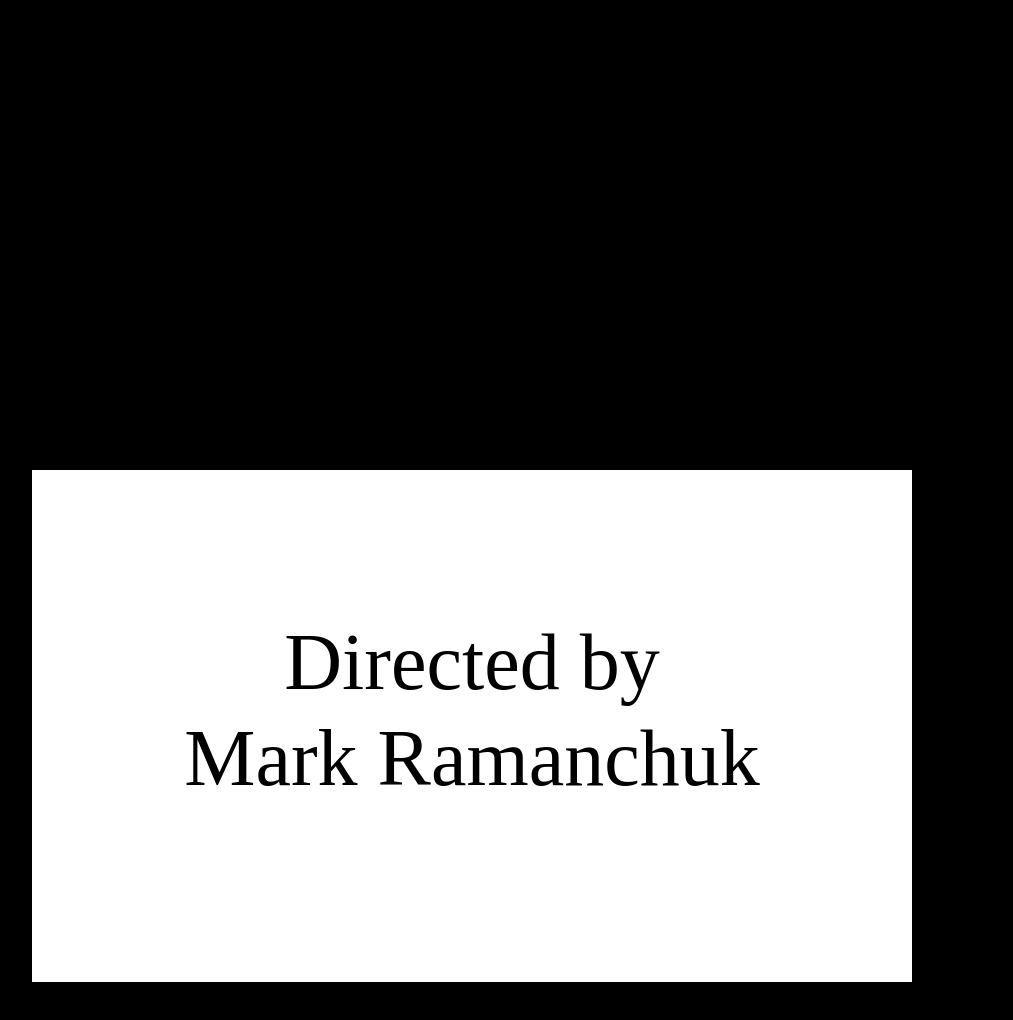
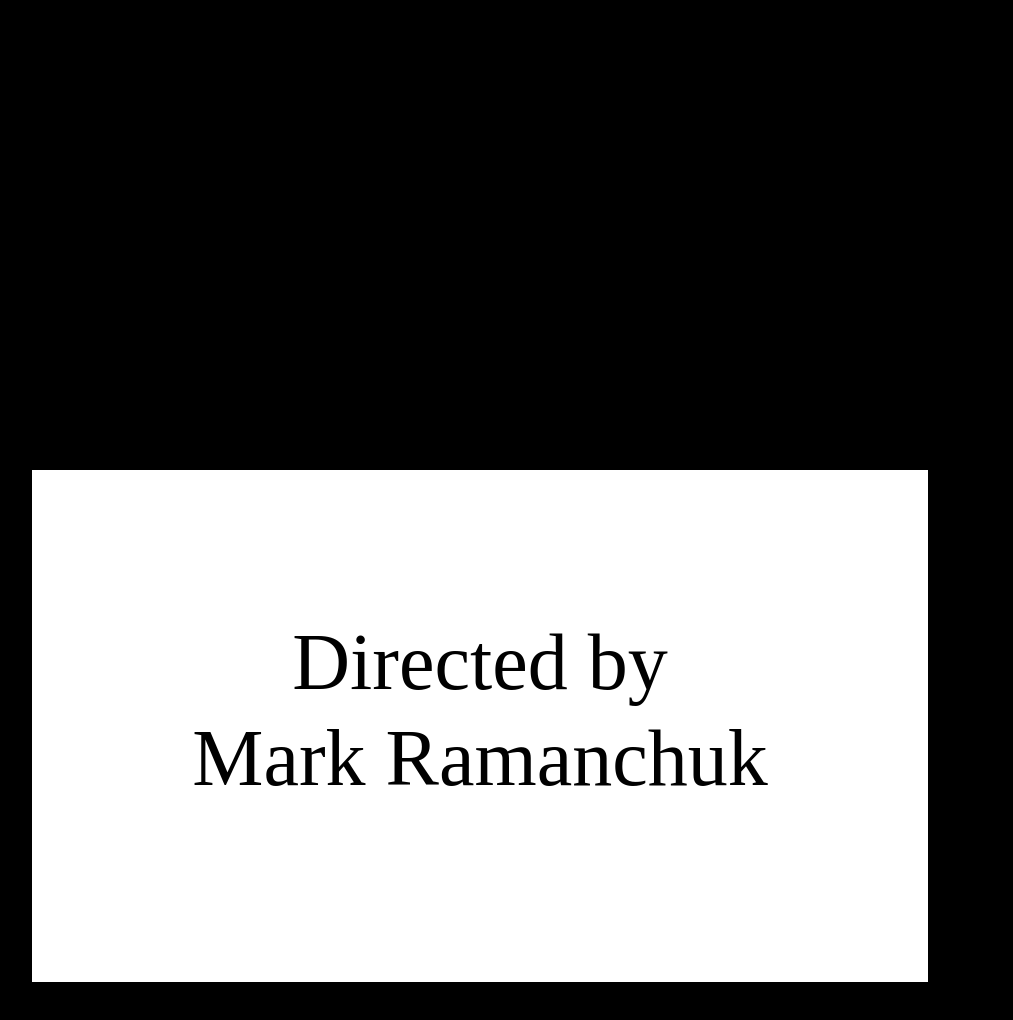
Before and after one commit to MarkRomanczuk/MarkRomanczuk.github.io, a plain HTML site: page Portfolio/index.html in a window 1280 px wide. Shown: the part 162-1182 px from the top of the page, without its empty margins (16-1029 px from the left). Drawn offline with nearby package versions, Linux system fonts and the light colour scheme.

Commit message:
Update index.html

```diff
--- a/Portfolio/index.html
+++ b/Portfolio/index.html
@@ -96,7 +96,7 @@
         .button {
             background-color: #fff;
             height: 32rem;
-            width: 55rem;
+            width: 56rem;
             margin-top: 30rem;
             vertical-align: middle;
             text-align: center;
```
